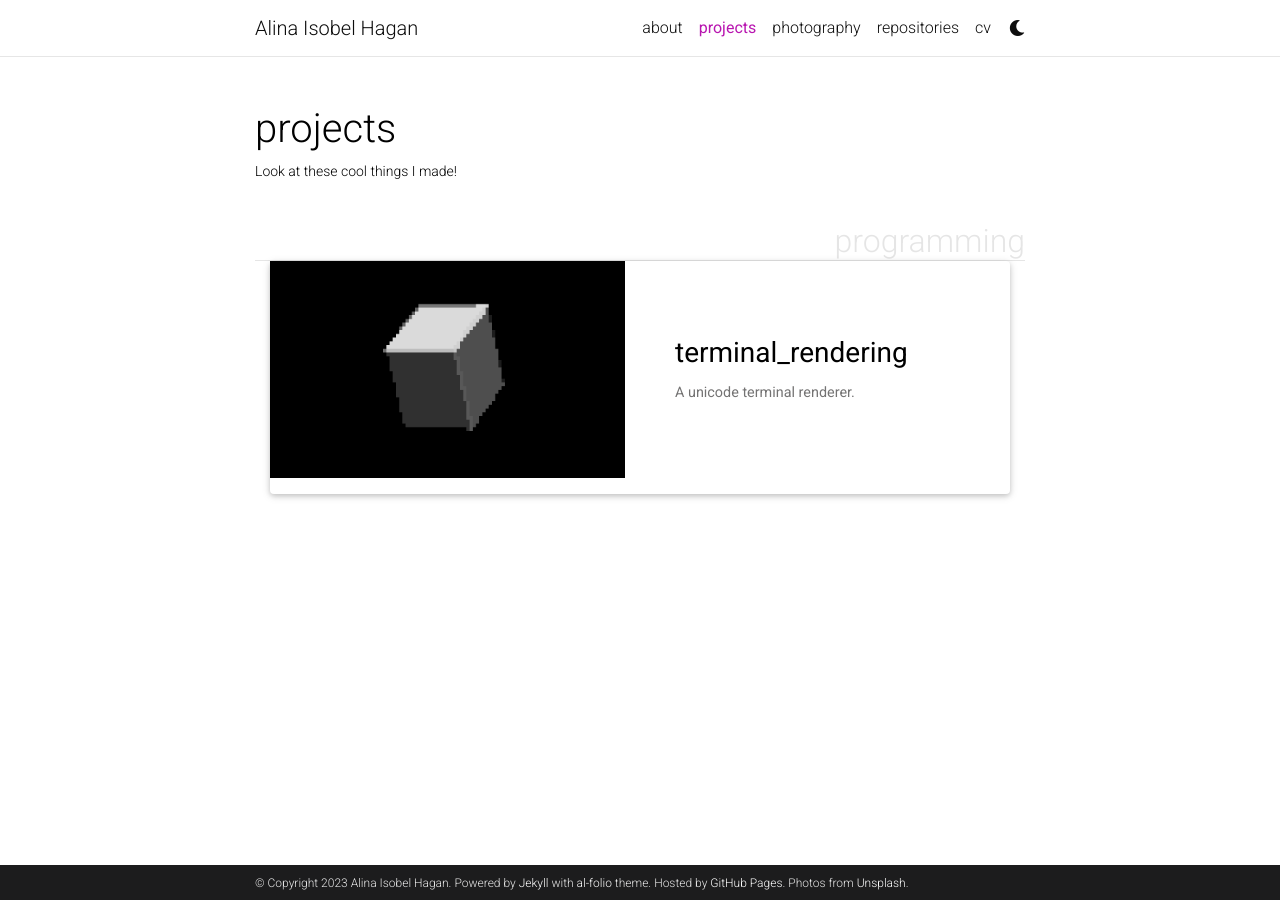
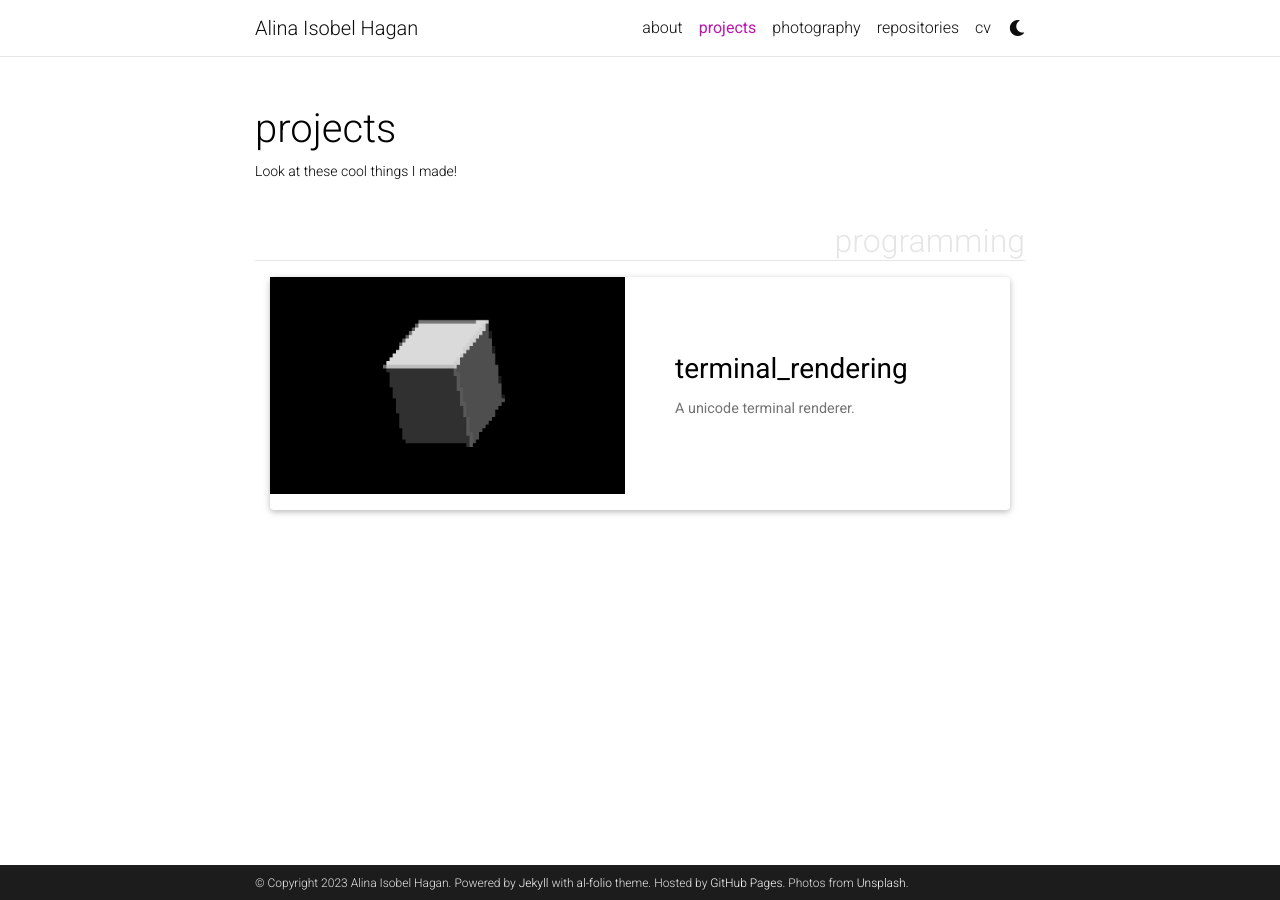
Before and after one commit to aihphysics/aihphysics.github.io, a Jekyll site: the page built from _pages/projects.md, in a window 1280 px wide. Built offline with Jekyll 4.4.1, drawn with Linux system fonts in a browser that asks for light colours; full-size pictures stand in for the smaller copies a plugin makes; comment, search, counter and statistics services are not loaded; a style sheet for code colours, icons or effects is not loaded.

Commit message:
added category gap again

```diff
--- a/_sass/_base.scss
+++ b/_sass/_base.scss
@@ -33,7 +33,8 @@ a, table.table a {
 }
 
 figure, img {
-  max-width: 90vw;
+  //max-width: 90vw;
+  max-width: 100vw;
 }
 
 blockquote {
@@ -456,7 +457,7 @@ footer.sticky-bottom {
     border-bottom: 1px solid var(--global-divider-color);
     padding-top: 0.5rem;
     margin-top: 2rem;
-    margin-bottom: 0rem;
+    margin-bottom: 1rem;
     text-align: right;
   }
 }
```
